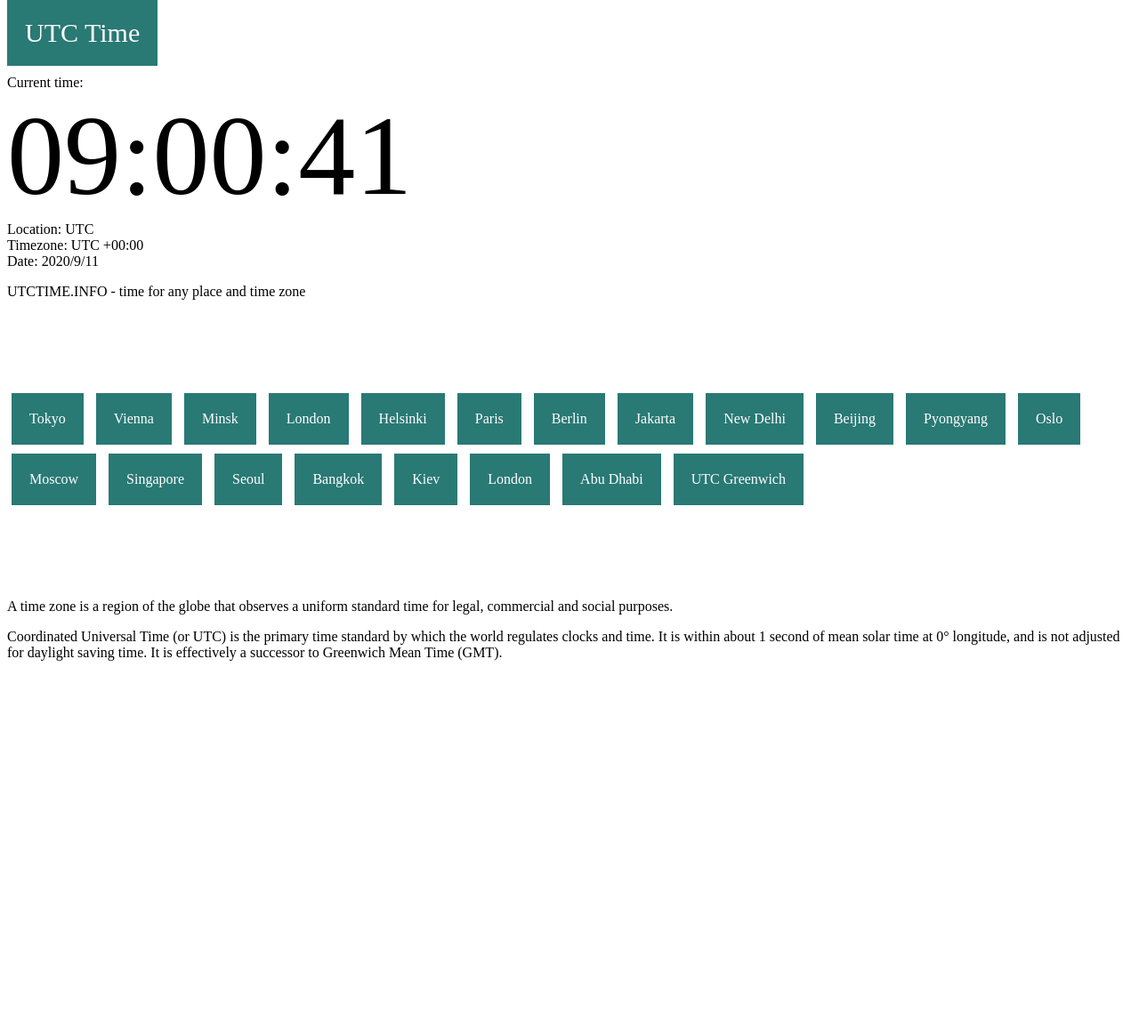
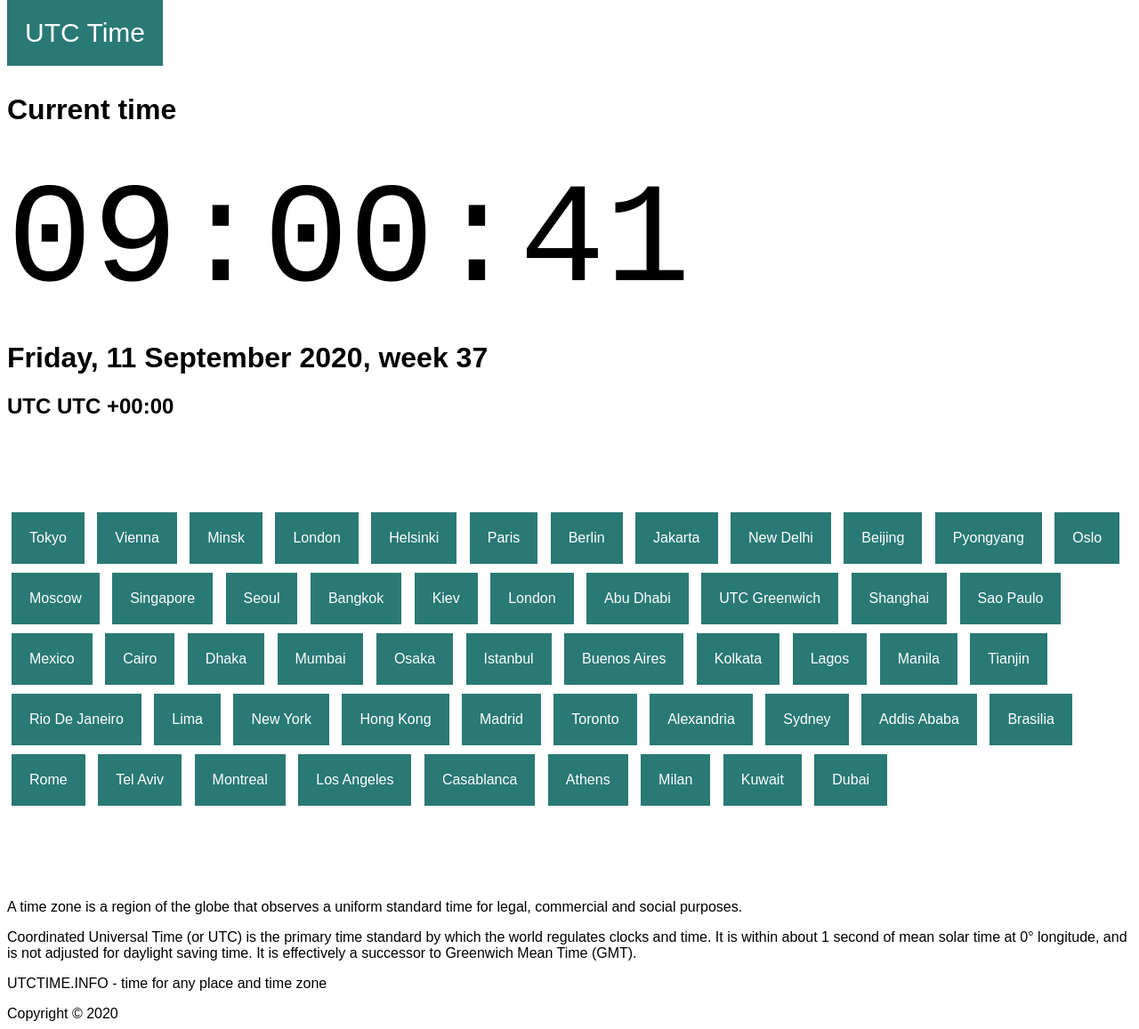
Before and after one commit to sserhiisv/clock, a Flask app: page / in a window 1280 px wide. Shown: the whole page at 89% size. Before the commit the page ends 743 px from the top, so only its background shows below. Run offline with Flask 2, Linux system fonts and the light colour scheme.

Commit message:
add cities; fix time bug

```diff
--- a/templates/base.html
+++ b/templates/base.html
@@ -2,12 +2,13 @@
 <html lang="en">
     <head>
         <meta http-equiv="Content-Type" content="text/html; charset=UTF-8">
-        <meta name="description" content="Global world time in any time zone and for any place."/>
+        <meta name="description" content="Check time in any time zone, in any place and by address"/>
 
-        <title>Current time</title>
+        <title>Global world time in any time zone at any place</title>
         <style>
             body {
                 margin-top: 0;
+                font-family: 'Arial';
             }
             .logo {
                 display: inline-block;
@@ -19,9 +20,12 @@
                 color: white;
                 font-size: 30px;
                 text-decoration: none;
+                font-family: 'Arial';
             }
             #clock {
-                font-size: 8em;
+                font-size: 10em;
+                font-family: 'Courier';
+                font-style: bold;
             }
             .cities {
                 margin: 100px 0;
@@ -33,6 +37,7 @@
                 background-color: #297975;
                 color: white;
                 text-decoration: none;
+                font-family: 'Arial';
             }
         </style>
     </head>
@@ -43,34 +48,28 @@
             </div>
         </div>
         <div>
-            <span>Current time: </span><br/>
-            <span id="clock" data-time="{{context.unixtime}}000">
-                <span class="hour">{{context.hour}}</span>:<span class="min">{{context.minute}}</span>:<span class="sec">{{context.second}}</span>
+
+            <H1>Current time {% if context.address %}at {{context.address}} {% endif %}</H1>
+            <br/>
+            <span id="clock" data-time="{{context.time}}">
+                <span class="hour" id="hours">{{context.hour}}</span>:<span class="min">{{context.minute}}</span>:<span class="sec">{{context.second}}</span>
             </span>
         </div>
-        {% if context.address %}
-            <div>
-                <span id="address">
-                    <span>Exect time in: </span>
-                    <br/>
-                    <span class="city">{{context.address}}</span>
-                </span>
-            </div>
-        {% endif %}
-        <div id="location">
-            <span class="location">Location: {{context.location}}</span><br/>
-            <span class="timezone">Timezone: {{context.tzname}} </span>+<span class="delta">{{context.delta}}</span>
-        </div>
-        <div>
-            <span>Date: </span>
-            <span id="date">
-                <span class="year">{{context.year}}</span>/<span class="month">{{context.month}}</span>/<span class="day">{{context.day}}</span>
-            </span>
-        </div>
+        <!--{% if context.address %}-->
+            <!--<div>-->
+                <!--<span id="address">-->
+                    <!--<h2>Exect time in: </h2>-->
+                    <!--<span class="city">{{context.address}}</span>-->
+                <!--</span>-->
+            <!--</div>-->
+        <!--{% endif %}-->
+        <!--<div id="location">-->
+            <!--<span class="location">Location: {{context.location}} /</span>-->
+            <!--<span class="timezone">{{context.tzname}} </span>+<span class="delta">{{context.delta}}</span>-->
+        <!--</div>-->
 
-        <div>
-            <p>UTCTIME.INFO - time for any place and time zone</p>
-        </div>
+        <h1><span id="date">{{context.date}}</span>, <span class="week">week {{context.week}}</span></h1>
+        <h2>{{context.location}} {{context.tzname}} +{{context.delta}}</h2>
 
         <div class="cities">
             <a href="https://utctime.info/Tokyo" title="Tokyo">Tokyo</a>
@@ -83,6 +82,7 @@
             <a href="https://utctime.info/Jakarta" title="Jakarta">Jakarta</a>
             <a href="https://utctime.info/New%20Delhi" title="New Delhi">New Delhi</a>
             <a href="https://utctime.info/Beijing" title="Beijing">Beijing</a>
+
             <a href="https://utctime.info/Pyongyang" title="Pyongyang">Pyongyang</a>
             <a href="https://utctime.info/Oslo" title="Oslo">Oslo</a>
             <a href="https://utctime.info/Moscow" title="">Moscow</a>
@@ -93,6 +93,41 @@
             <a href="https://utctime.info/London" title="London">London</a>
             <a href="https://utctime.info/Abu%20Dhabi" title="Abu Dhabi">Abu Dhabi</a>
             <a href="https://utctime.info/Greenwich" title="UTC Greenwich">UTC Greenwich</a>
+
+            <a href="https://utctime.info/Shanghai" title="Shanghai">Shanghai</a>
+            <a href="https://utctime.info/Sao%20Paulo" title="Sao Paulo">Sao Paulo</a>
+            <a href="https://utctime.info/Mexico" title=Mexico"">Mexico</a>
+            <a href="https://utctime.info/Cairo" title="Cairo">Cairo</a>
+            <a href="https://utctime.info/Dhaka" title="Dhaka">Dhaka</a>
+            <a href="https://utctime.info/Mumbai" title="Mumbai">Mumbai</a>
+            <a href="https://utctime.info/Osaka" title="Osaka">Osaka</a>
+            <a href="https://utctime.info/Istanbul" title="Istanbul">Istanbul</a>
+            <a href="https://utctime.info/Buenos%20Aires" title="Buenos Aires">Buenos Aires</a>
+            <a href="https://utctime.info/Kolkata" title="Kolkata">Kolkata</a>
+
+            <a href="https://utctime.info/Lagos" title="Lagos">Lagos</a>
+            <a href="https://utctime.info/Manila" title="Manila">Manila</a>
+            <a href="https://utctime.info/Tianjin" title="Tianjin">Tianjin</a>
+            <a href="https://utctime.info/Rio%20De%20Janeiro" title="Rio De Janeiro">Rio De Janeiro</a>
+            <a href="https://utctime.info/Lima" title="Lima">Lima</a>
+            <a href="https://utctime.info/New%20York" title="New York">New York</a>
+            <a href="https://utctime.info/Hong%20Kong" title="Hong Kong">Hong Kong</a>
+            <a href="https://utctime.info/Madrid" title="Madrid">Madrid</a>
+            <a href="https://utctime.info/Toronto" title="Toronto">Toronto</a>
+            <a href="https://utctime.info/Alexandria" title="Alexandria">Alexandria</a>
+            <a href="https://utctime.info/Sydney" title="Sydney">Sydney</a>
+
+            <a href="https://utctime.info/Addis%20Ababa" title="Addis Ababa">Addis Ababa</a>
+            <a href="https://utctime.info/Brasilia" title="Brasilia">Brasilia</a>
+            <a href="https://utctime.info/Rome" title="Rome">Rome</a>
+            <a href="https://utctime.info/Tel%20Aviv" title="Tel Aviv">Tel Aviv</a>
+            <a href="https://utctime.info/Montreal" title="Montreal">Montreal</a>
+            <a href="https://utctime.info/Los%20Angeles" title="Los Angeles">Los Angeles</a>
+            <a href="https://utctime.info/Casablanca" title="Casablanca">Casablanca</a>
+            <a href="https://utctime.info/Athens" title="Athens">Athens</a>
+            <a href="https://utctime.info/Milan" title="Milan">Milan</a>
+            <a href="https://utctime.info/Kuwait" title="Kuwait">Kuwait</a>
+            <a href="https://utctime.info/Dubai" title="Dubai">Dubai</a>
         </div>
 
         <div>
@@ -102,13 +137,18 @@
         <div>
             <p>Coordinated Universal Time (or UTC) is the primary time standard by which the world regulates clocks and time. It is within about 1 second of mean solar time at 0° longitude, and is not adjusted for daylight saving time. It is effectively a successor to Greenwich Mean Time (GMT).</p>
         </div>
+
+        <div>
+            <p>UTCTIME.INFO - time for any place and time zone</p>
+        </div>
+
+        <span>Copyright © 2020</span>
     </body>
     <script>
       let timerId;
         let clock = document.getElementById('clock');
-      let time = +clock.dataset.time;
+        let date = new Date(clock.dataset.time);
         function update() {
-        let date = new Date(time);
           let hours = date.getHours();
           if (hours < 10) hours = '0' + hours;
           clock.children[0].innerHTML = hours;
@@ -120,7 +160,7 @@
           let seconds = date.getSeconds();
           if (seconds < 10) seconds = '0' + seconds;
           clock.children[2].innerHTML = seconds;
-        time += 1000;
+          date.setSeconds(seconds + 1);
         }
 
         timerId = setInterval(update, 1000);
--- a/utils.py
+++ b/utils.py
@@ -36,6 +36,11 @@ def get_local_time(request):
     delta = timestamp.utcoffset().seconds // 3600
     delta_str = f'0{delta}:00' if delta < 10 else f'{delta}:00'
     context = {
+        # 'time': timestamp.strftime('%Y-%m-%d %H:%M:%S %Z%z'),
+        # 'time': int(timestamp.strftime("%s")) * 1000,
+        'time': timestamp.strftime('%a %b %d %Y %H:%M:%S'),
+        'date': timestamp.strftime('%A, %d %B %Y'),
+        'week': timestamp.strftime('%V'),
         'year': timestamp.year,
         'month': timestamp.month,
         'day': timestamp.day,
@@ -48,6 +53,7 @@ def get_local_time(request):
         'delta': delta_str,
         'location': location.get('time_zone', 'UTC')
     }
+    # import ipdb; ipdb.set_trace()
     return context
 
 
@@ -70,7 +76,11 @@ def get_city_time(city):
     delta = timestamp.utcoffset().seconds // 3600
     delta_str = f'0{delta}:00' if delta < 10 else f'{delta}:00'
     context = {
-        'unixtime': int(time.mktime(timestamp.timetuple())),
+        # 'time': int(timestamp.strftime("%s")) * 1000,
+        # 'time': timestamp.strftime('%Y-%m-%d %H:%M:%S %Z%z'),
+        'time': timestamp.strftime('%a %b %d %Y %H:%M:%S'),
+        'date': timestamp.strftime('%A, %d %B %Y'),
+        'week': timestamp.strftime('%V'),
         'year': timestamp.year,
         'month': timestamp.month,
         'day': timestamp.day,
@@ -84,4 +94,7 @@ def get_city_time(city):
         'address': location.address if location else 'UTC',
         'success': success
     }
+    print(context)
+    print(int(timestamp.strftime("%s")) * 1000, int(timestamp.strftime("%s")))
+    # import ipdb; ipdb.set_trace()
     return context
```
Lines whose indentation alone changed are shown as unchanged.
